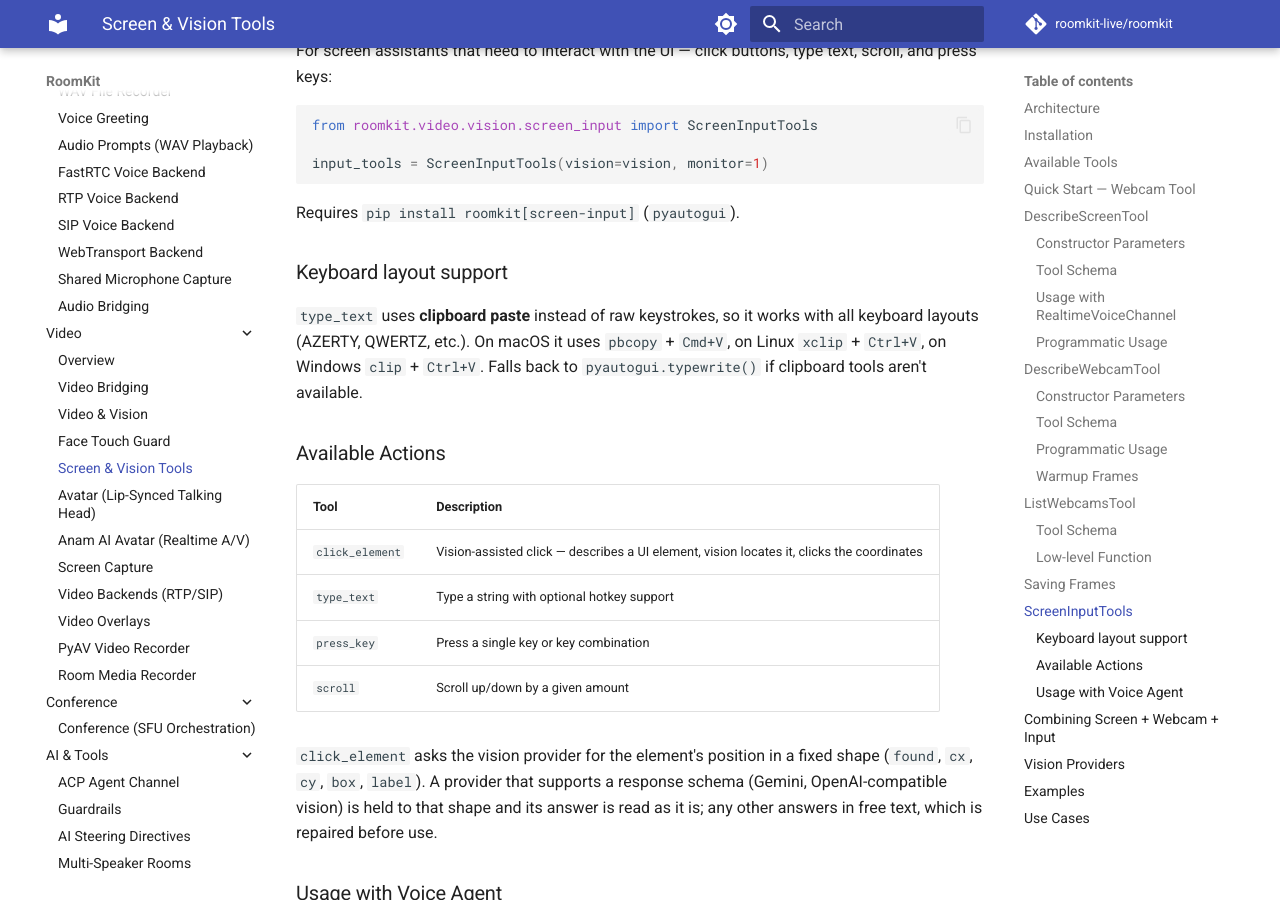
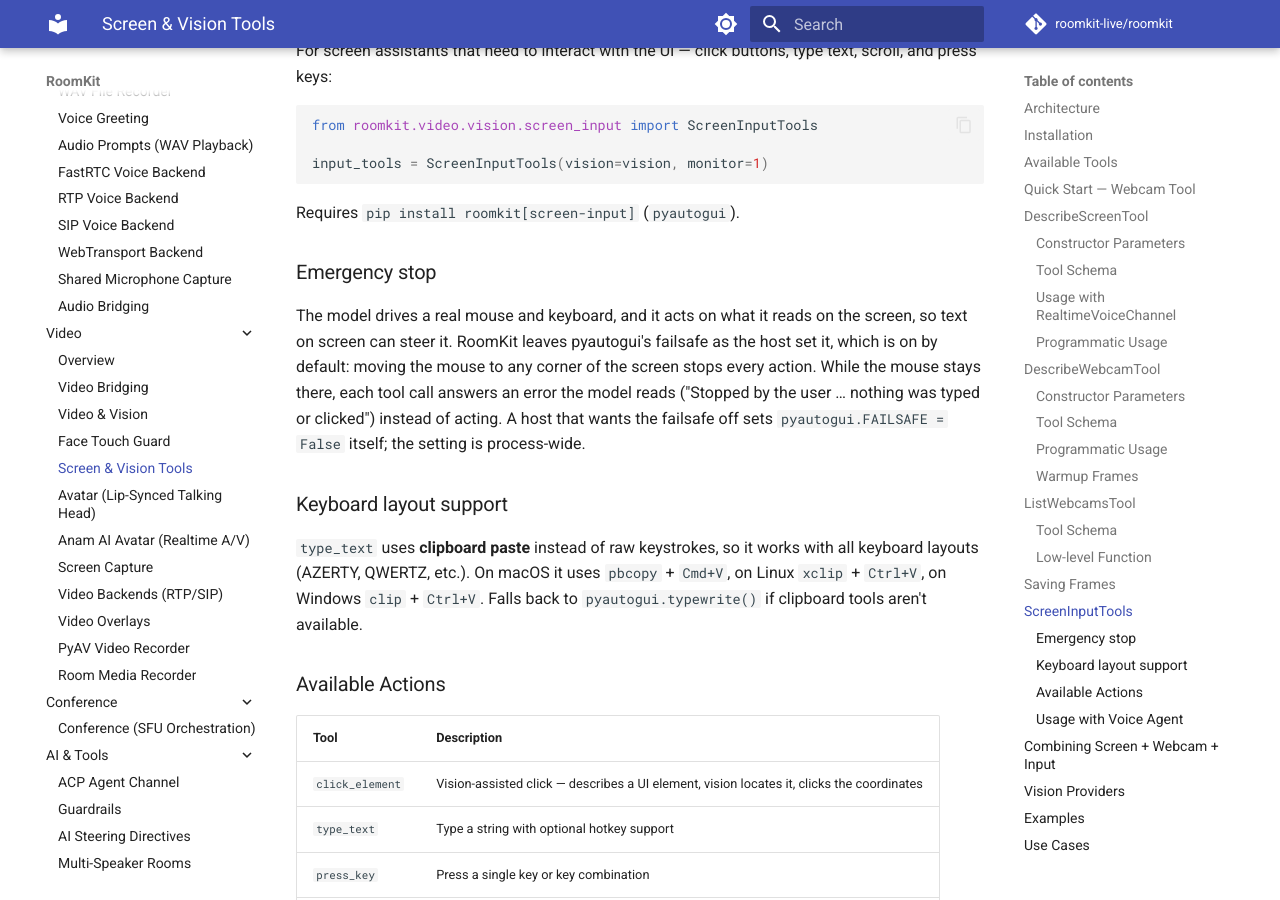
Before and after one commit to roomkit-live/roomkit-docs, an MkDocs documentation site: the page built from docs/guides/screen-vision-tools.md, in a window 1280 px wide and 900 px high, scrolled down 5880 px. Built offline with MkDocs 1.6.1 and Material for MkDocs 9.7.7, drawn with Linux system fonts in a browser that asks for light colours; comment, search, counter and statistics services are not loaded.

Commit message:
docs(video): the screen input guide states the emergency stop, pyautogui's failsafe left on (RMK-356)

```diff
--- a/docs/guides/screen-vision-tools.md
+++ b/docs/guides/screen-vision-tools.md
@@ -259,6 +259,16 @@ input_tools = ScreenInputTools(vision=vision, monitor=1)
 
 Requires `pip install roomkit[screen-input]` (`pyautogui`).
 
+### Emergency stop
+
+The model drives a real mouse and keyboard, and it acts on what it reads on the
+screen, so text on screen can steer it. RoomKit leaves pyautogui's failsafe as
+the host set it, which is on by default: moving the mouse to any corner of the
+screen stops every action. While the mouse stays there, each tool call answers
+an error the model reads ("Stopped by the user … nothing was typed or clicked")
+instead of acting. A host that wants the failsafe off sets
+`pyautogui.FAILSAFE = False` itself; the setting is process-wide.
+
 ### Keyboard layout support
 
 `type_text` uses **clipboard paste** instead of raw keystrokes, so it works with all keyboard layouts (AZERTY, QWERTZ, etc.). On macOS it uses `pbcopy` + `Cmd+V`, on Linux `xclip` + `Ctrl+V`, on Windows `clip` + `Ctrl+V`. Falls back to `pyautogui.typewrite()` if clipboard tools aren't available.
```
